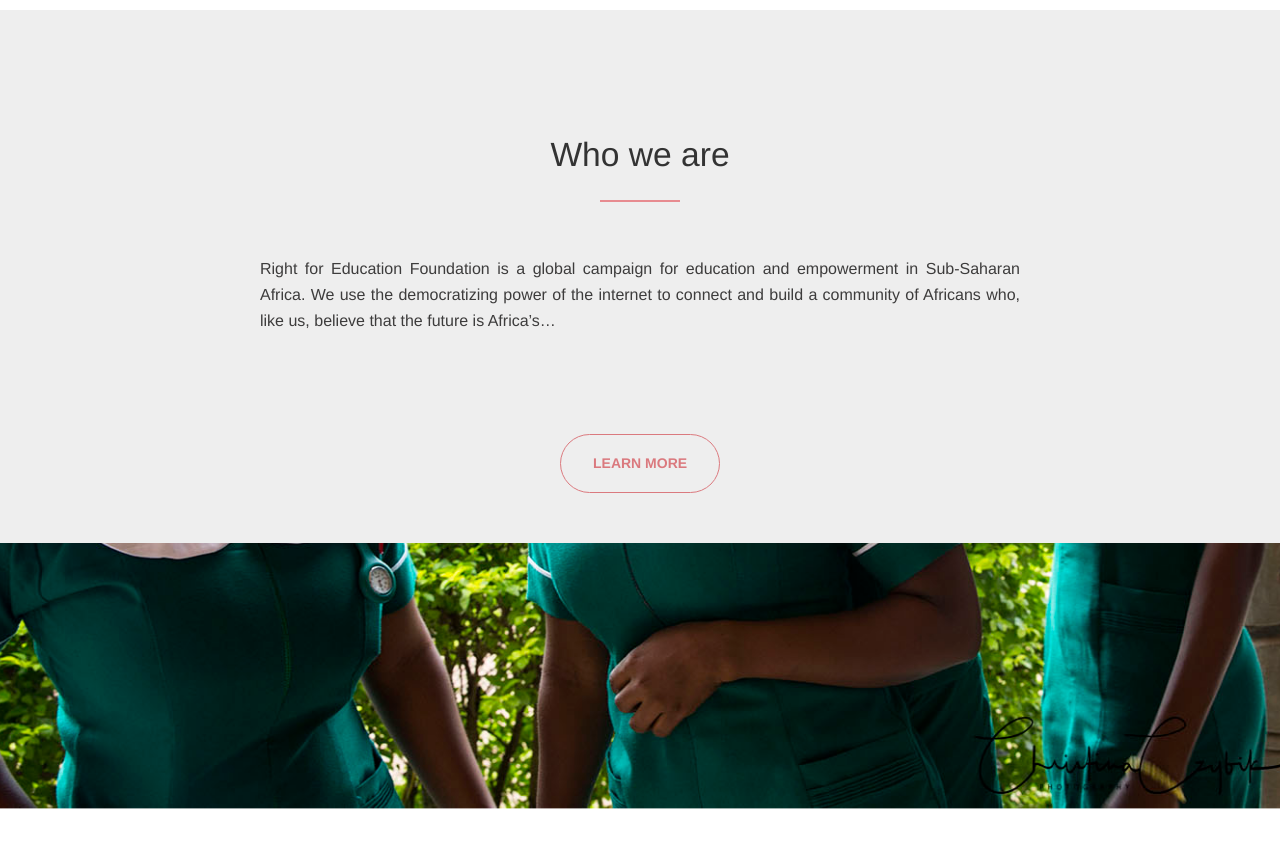
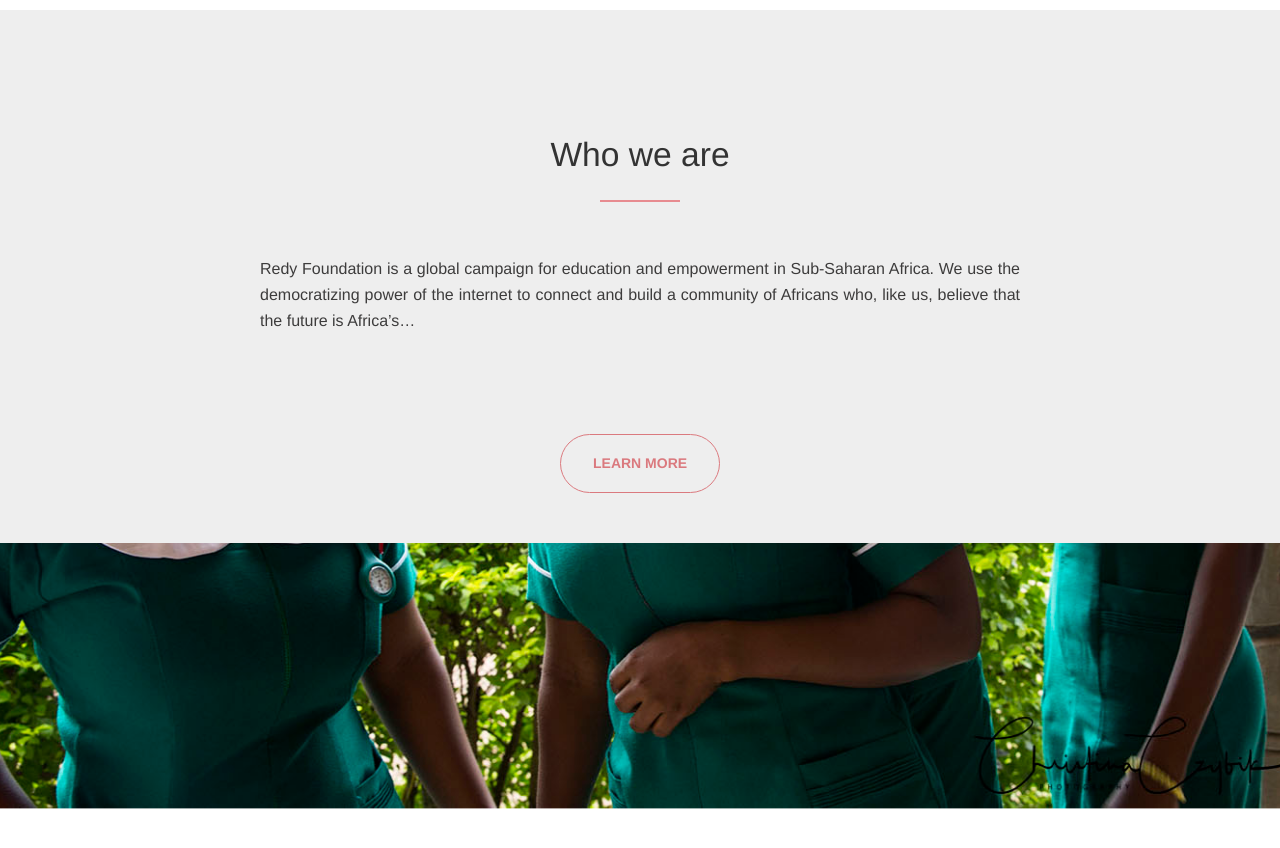
Before and after one commit to redyorg/redyorg.github.io, a Jekyll site: the page built from index.md, in a window 1280 px wide and 900 px high, scrolled down 1361 px. Shown: the top 848 px of the window. Built offline with Jekyll 4.4.1, drawn with Linux system fonts in a browser that asks for light colours; nearby versions of some CDN libraries; some web fonts are replaced; comment, search, counter and statistics services are not loaded.

Commit message:
Update home

```diff
--- a/_layouts/home.html
+++ b/_layouts/home.html
@@ -73,7 +73,7 @@
                     <div class="title-area">
                         <h2>Who we are</h2>
                         <div class="separator separator-danger"></div>
-                        <p class="text-description text-gray text-justify">Right for Education Foundation is a global campaign for education and empowerment in Sub-Saharan Africa. We use the democratizing power of the internet to connect and build a community of Africans who, like us, believe that the
+                        <p class="text-description text-gray text-justify">Redy Foundation is a global campaign for education and empowerment in Sub-Saharan Africa. We use the democratizing power of the internet to connect and build a community of Africans who, like us, believe that the
                             future is Africa’s… </p>
                     </div>
                 </div>
@@ -158,8 +158,7 @@
             <div class="title-area">
                 <h2 class="" id="">Our Work</h2>
                 <div class="separator separator-danger"></div>
-                <p class="description text-justify">Together with our partners, we launch high profile educational campaigns and inspire action around Education, Business, Women’s and Human rights, Health & Medicine, Nature & Environment and Culture & Sports. We distribute content specifically
-                    written for our African audience, paying special respect to and incorporating their values and culture in all our work.</p>
+                <p class="description text-justify">Together with our partners, we launch high profile educational campaigns and inspire action around Education, Business, Women’s and Human rights, Health & Medicine, Nature & Environment and Culture & Sports. We distribute content specifically written for our African audience, paying special respect to and incorporating their values and culture in all our work.</p>
             </div>
         </div>
         <br><br>
```
